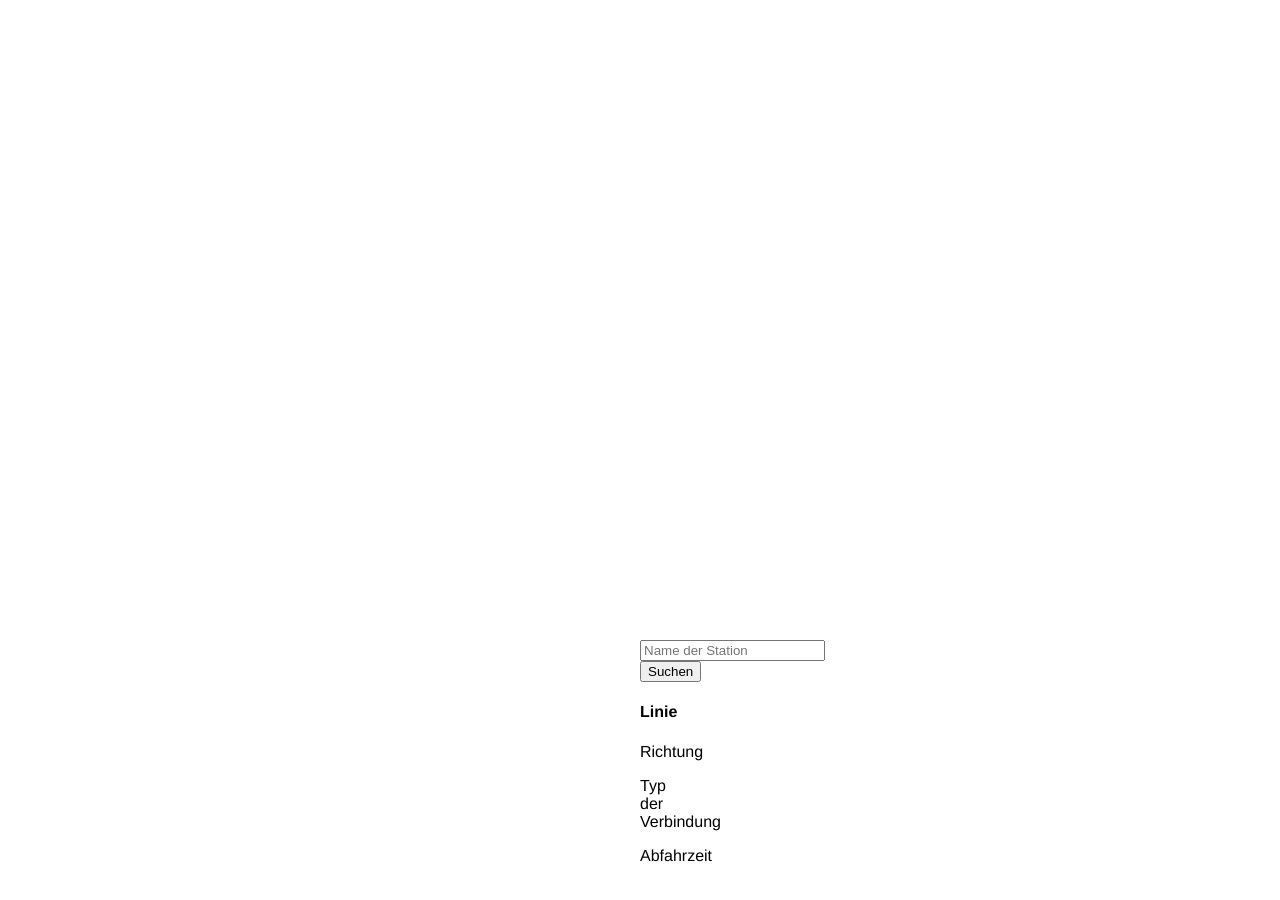
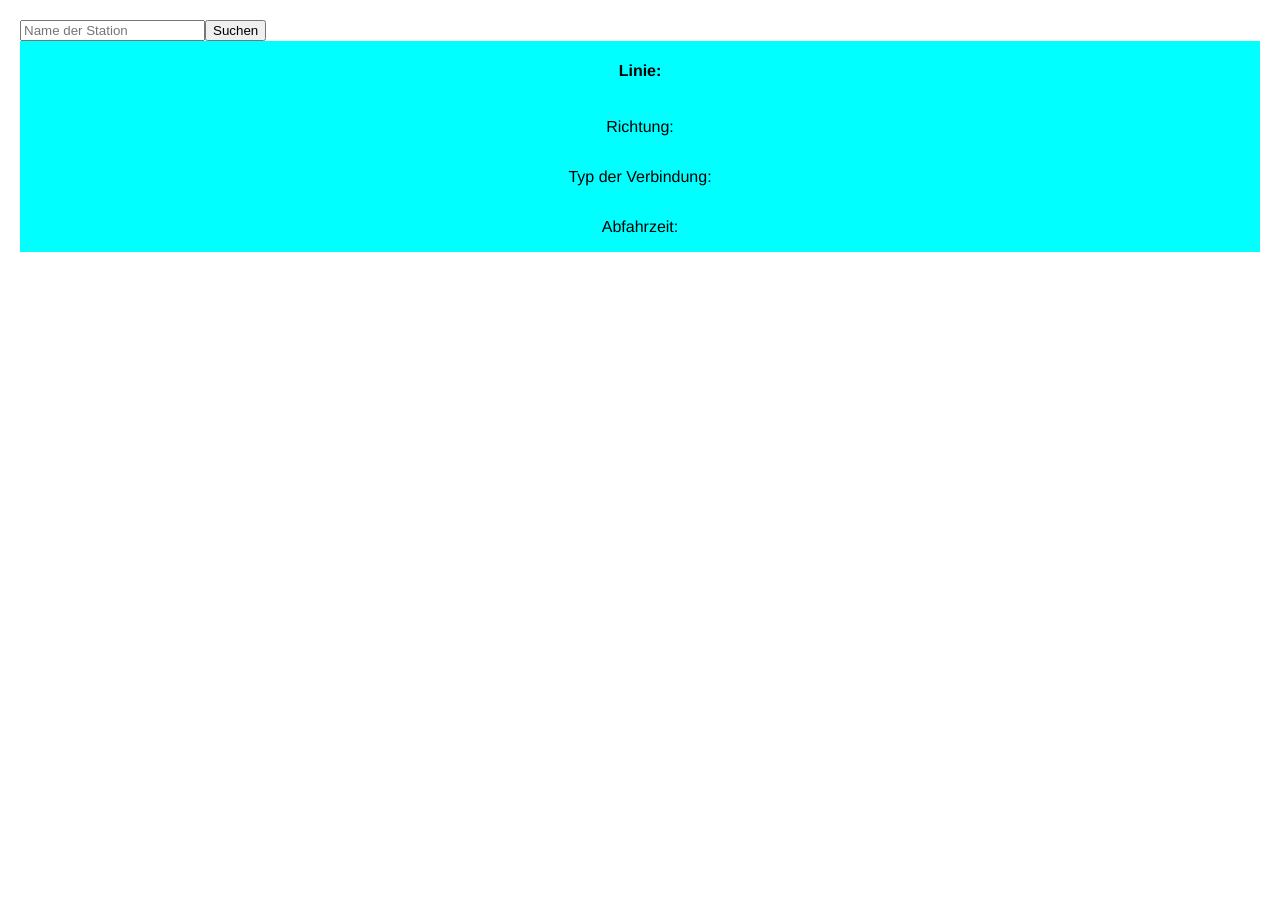
Before and after one commit to Dawinartor/traffinfn-app, a React (Create React App) app: page / in a window 1280 px wide. Shown: the top 900 px of the page. After the commit the page ends 800 px from the top, so only its background shows below. Built offline with nearby package versions, Linux system fonts and the light colour scheme.

Commit message:
add same object as component

```diff
--- a/src/App.css
+++ b/src/App.css
@@ -1 +1,5 @@
 /* Hier koennten Komponenten-spezifische Einstellungen gemacht werden */
+.App {
+    display: flex;
+    flex-direction: column;
+}
--- a/src/App.js
+++ b/src/App.js
@@ -1,13 +1,14 @@
 import React from 'react';
-import TrafficInformation from './TrafficInformation'
 import './App.css';
+import TrafficInformation from './TrafficInformation';
+import InputElement from './InputElement';
+
 
 class App extends React.Component {
     render() {
         return (
             <div className="App">
-                <input className="station-input" placeholder="Name der Station"></input>
-                <button className="search">Suchen</button>
+                <InputElement />
                 <TrafficInformation />
             </div>
         );
--- /dev/null
+++ b/src/InputElement.js
@@ -0,0 +1,16 @@
+import React from 'react';
+import './InputElement.css';
+
+class InputElement extends React.Component {
+    render() {
+        return (
+            <div className="input">
+                <input className="station-input" placeholder="Name der Station"></input>
+                <button className="search-input">Suchen</button>
+            </div>
+        );
+    }
+}
+
+
+export default InputElement;
--- a/src/index.css
+++ b/src/index.css
@@ -2,5 +2,5 @@
 
 body {
     font-family: Helvetica, sans-serif, Arial;
-    margin: 50% 50%;
+    margin: 20px
 }
--- a/src/trafficInformation.css
+++ b/src/trafficInformation.css
@@ -1 +1,7 @@
 /* CSS nur fuer TrafficInformation-Komponente */
+.information-board {
+    display: flex;
+    flex-direction: column;
+    background-color: aqua;
+    align-items: center;
+}
--- a/src/trafficInformation.js
+++ b/src/trafficInformation.js
@@ -6,13 +6,13 @@ class TrafficInformation extends React.Component {
         return (
             <div className="information-board">
                 {/* Linie */}
-                <h4 className="line">Linie</h4>
+                <h4 className="line">Linie: </h4>
                 {/* Verbindungsname */}
-                <p className="destination-direction">Richtung</p>
+                <p className="destination-direction">Richtung: </p>
                 {/* Typ: Bahn oder Bus */}
-                <p className="type">Typ der Verbindung</p>
+                <p className="type">Typ der Verbindung: </p>
                 {/* Ankunftszeit */}
-                <p className="time">Abfahrzeit</p>
+                <p className="time">Abfahrzeit: </p>
             </div>
         );
     }
```
Also changed, not shown: src/InputElement.css (added).
